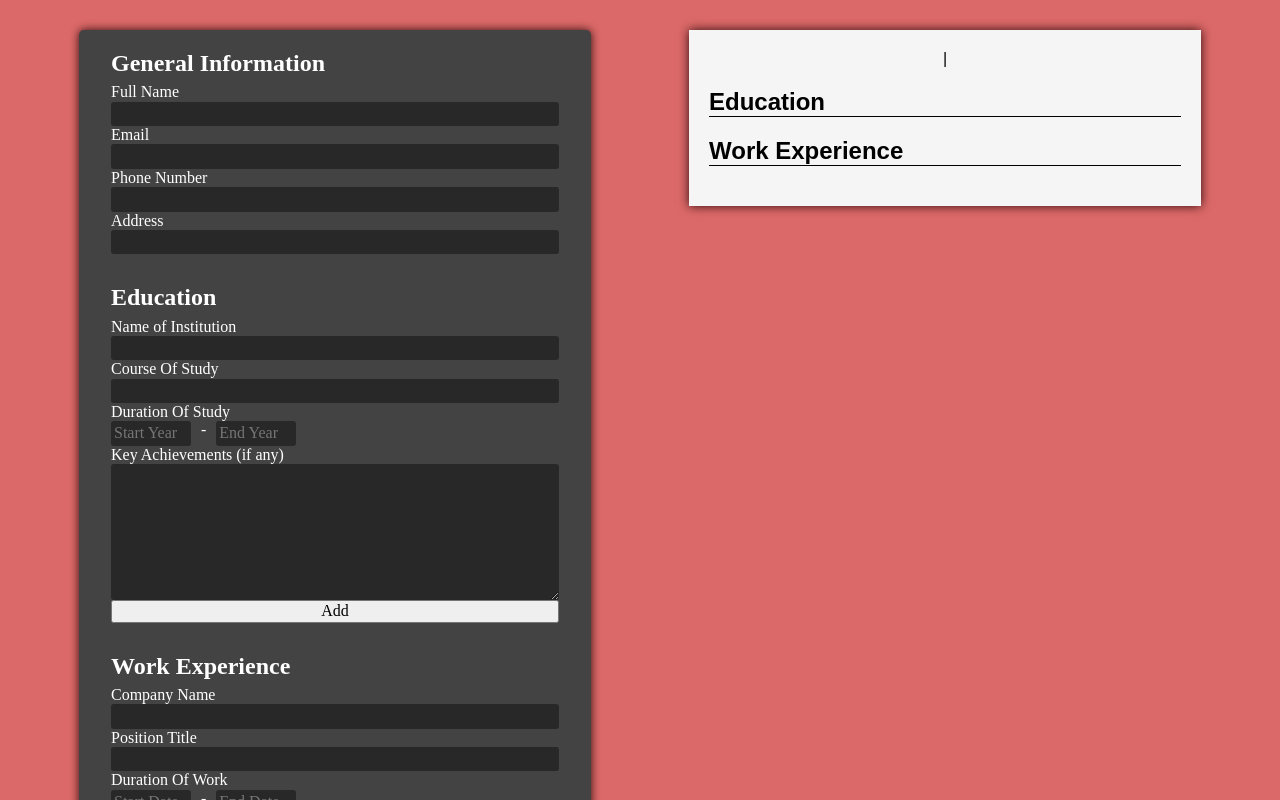
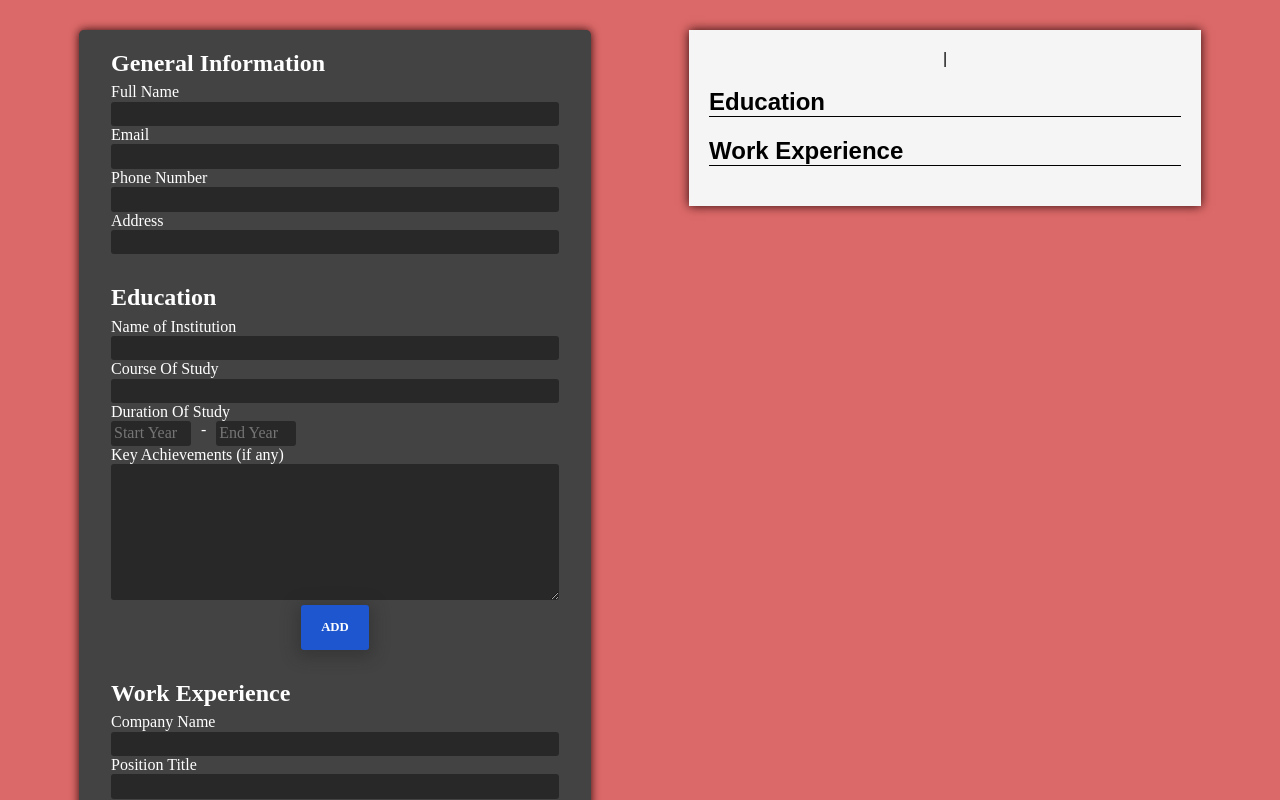
Before and after one commit to syfq-isml/odin-cv-app-v2, a React (Create React App) app in the folder cv-project-v2/: page / in a window 1280 px wide. Shown: the top 800 px of the page. Built offline with nearby package versions, Linux system fonts and the light colour scheme.

Commit message:
add function to delete work experience

```diff
--- a/cv-project-v2/src/App.js
+++ b/cv-project-v2/src/App.js
@@ -30,6 +30,7 @@ class App extends Component {
 		this.editEducation = this.editEducation.bind(this);
 		this.confirmEditEducation = this.confirmEditEducation.bind(this);
 		this.handleWork = this.handleWork.bind(this);
+		this.deleteWork = this.deleteWork.bind(this);
 		this.editWork = this.editWork.bind(this);
 		this.confirmEditWork = this.confirmEditWork.bind(this);
 	}
@@ -92,6 +93,16 @@ class App extends Component {
 		});
 	}
 
+	deleteWork(e) {
+		let id = e.target.dataset.id;
+		this.setState((prevState) => {
+			let newWork = prevState.work.filter((item) => item.id !== id);
+			return {
+				work: newWork,
+			};
+		});
+	}
+
 	editWork(e) {
 		this.setState((prevState) => {
 			let id = e.target.dataset.id;
@@ -141,6 +152,7 @@ class App extends Component {
 						sendEducationDataFIRST={this.state.education}
 						deleteEducation={this.deleteEducation}
 						editEducation={this.editEducation}
+						deleteWork={this.deleteWork}
 						workData={this.state.work}
 						editWork={this.editWork}
 					/>
--- a/cv-project-v2/src/components/EducationFormFill.js
+++ b/cv-project-v2/src/components/EducationFormFill.js
@@ -89,7 +89,9 @@ class EducationFormFill extends Component {
 					onChange={this.handleChange}
 					data-form-id={this.state.exp.id}
 				></textarea>
-				<button onClick={this.addEducation}>Add</button>
+				<button onClick={this.addEducation} className="add-btn">
+					Add
+				</button>
 			</div>
 		);
 	}
--- a/cv-project-v2/src/components/EducationRender.js
+++ b/cv-project-v2/src/components/EducationRender.js
@@ -22,14 +22,15 @@ class EducationRender extends Component {
 								<p>{data.course}</p>
 								<p>{data.achievements}</p>
 							</div>
-							<div>
-								<p>
+							<div className="flex-column-container">
+								<p className="date">
 									{data.start} - {data.end}
 								</p>
 								<button
 									data-id={data.id}
 									data-index={i}
 									onClick={this.props.deleteEducation}
+									className="del-btn"
 								>
 									Delete
 								</button>
@@ -37,6 +38,7 @@ class EducationRender extends Component {
 									data-id={data.id}
 									data-index={i}
 									onClick={this.props.editEducation}
+									className="edit-btn"
 								>
 									Edit
 								</button>
--- a/cv-project-v2/src/components/RenderedCV.js
+++ b/cv-project-v2/src/components/RenderedCV.js
@@ -22,6 +22,7 @@ class RenderedCV extends Component {
 				<WorkRender
 					workData={this.props.workData}
 					editWork={this.props.editWork}
+					deleteWork={this.props.deleteWork}
 				/>
 			</div>
 		);
--- a/cv-project-v2/src/components/WorkFormFill.js
+++ b/cv-project-v2/src/components/WorkFormFill.js
@@ -83,7 +83,9 @@ class WorkFormFill extends Component {
 					data-item="desc"
 					onChange={this.handleChange}
 				></textarea>
-				<button onClick={this.handleClick}>Add</button>
+				<button onClick={this.handleClick} className="add-btn">
+					Add
+				</button>
 			</div>
 		);
 	}
--- a/cv-project-v2/src/components/WorkRender.js
+++ b/cv-project-v2/src/components/WorkRender.js
@@ -20,7 +20,9 @@ class WorkRender extends Component {
 						<p>
 							{item.start} - {item.end}
 						</p>
-						<button data-id={item.id}>Delete</button>
+						<button data-id={item.id} onClick={this.props.deleteWork}>
+							Delete
+						</button>
 						<button data-id={item.id} onClick={this.props.editWork}>
 							Edit
 						</button>
--- a/cv-project-v2/src/styles/styles.css
+++ b/cv-project-v2/src/styles/styles.css
@@ -125,3 +125,58 @@ textarea {
 .cv-content {
 	margin-top: 3px;
 }
+
+.add-btn {
+	align-self: center;
+	cursor: pointer;
+	background-color: rgb(29, 86, 207);
+	color: white;
+	text-transform: uppercase;
+	font-size: 0.8rem;
+	font-weight: 700;
+
+	margin-top: 5px;
+	padding: 15px 20px;
+	width: fit-content;
+
+	border: 0;
+	-webkit-box-shadow: 0px 3px 16px 4px rgba(38, 38, 38, 0.44);
+	box-shadow: 0px 3px 16px 4px rgba(38, 38, 38, 0.44);
+	border-radius: 3px;
+}
+
+.del-btn {
+	cursor: pointer;
+	background-color: rgb(207, 32, 32);
+	color: white;
+	text-transform: uppercase;
+	font-size: 0.8rem;
+	font-weight: 700;
+
+	margin-top: 5px;
+	padding: 5px 10px;
+	width: fit-content;
+
+	border: 0;
+	border-radius: 3px;
+}
+
+.edit-btn {
+	cursor: pointer;
+	background-color: rgb(207, 114, 32);
+	color: white;
+	text-transform: uppercase;
+	font-size: 0.8rem;
+	font-weight: 700;
+
+	margin-top: 5px;
+	padding: 5px 10px;
+	width: fit-content;
+
+	border: 0;
+	border-radius: 3px;
+}
+
+.date {
+	align-self: flex-end;
+}
```
